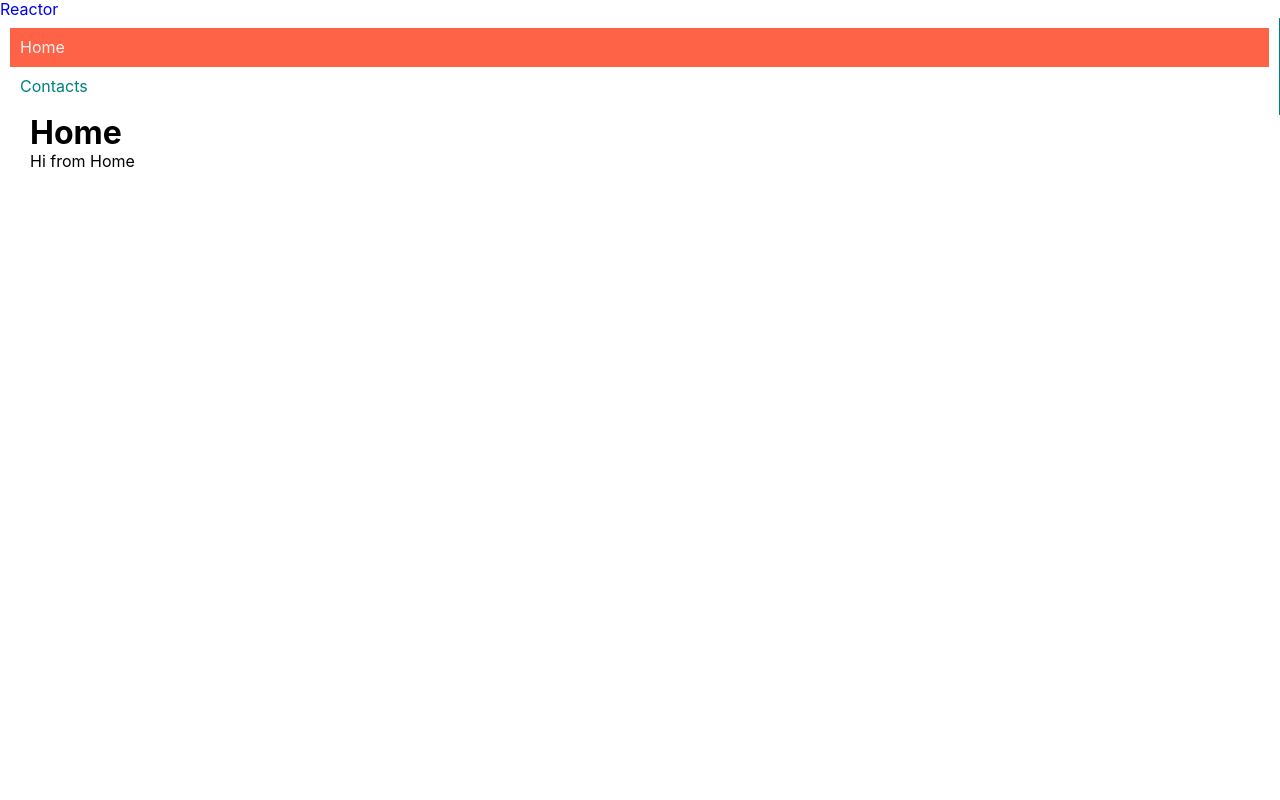
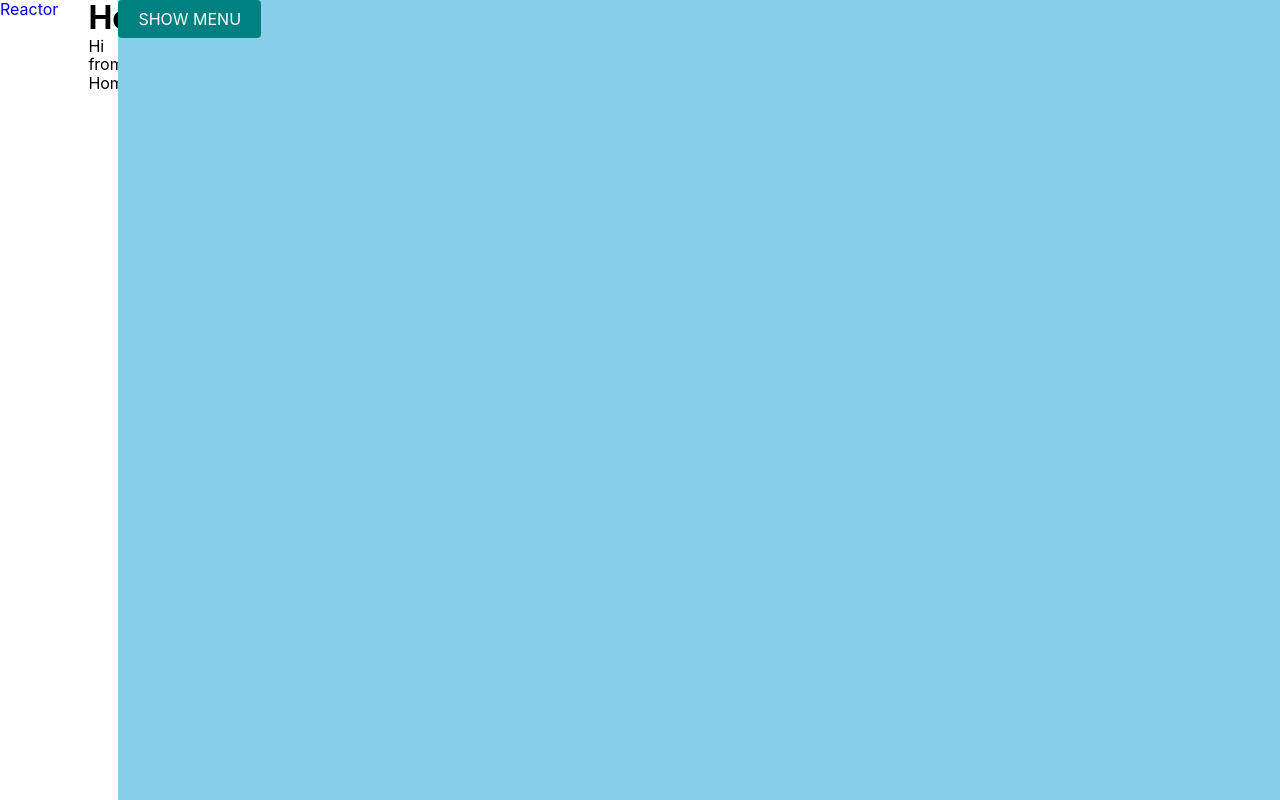
Before and after one commit to itstoreall/reactor, a React (Create React App) app: page / in a window 1280 px wide. Built offline with nearby package versions, Linux system fonts and the light colour scheme.

Commit message:
adds a NavMenu

```diff
--- a/package.json
+++ b/package.json
@@ -14,8 +14,10 @@
     "react": "^17.0.2",
     "react-dom": "^17.0.2",
     "react-jss": "^10.6.0",
+    "react-redux": "^7.2.3",
     "react-router-dom": "^5.2.0",
     "react-scripts": "4.0.3",
+    "redux": "^4.0.5",
     "web-vitals": "^1.1.1"
   },
   "scripts": {
--- a/src/App.js
+++ b/src/App.js
@@ -1,16 +1,16 @@
 import Header from './components/Header';
-import Navigation from './components/Navigation';
+import Dropdown from './components/NavMenu';
 import Content from './components/Content';
-// import HomeView from './views/HomeView';
+import useStyles from './AppStyles';
 
 export default function App() {
+  const s = useStyles();
+
   return (
-    <>
+    <div className={s.App}>
       <Header />
-      <Navigation />
-      <main>
-        <Content />
-      </main>
-    </>
+      <Content />
+      <Dropdown />
+    </div>
   );
 }
--- a/src/AppStyles.js
+++ b/src/AppStyles.js
@@ -1,10 +1,22 @@
 import { createUseStyles } from 'react-jss';
+
+const modile = 375;
+const tablet = 768;
+const desktop = 900;
 
 export default createUseStyles({
   App: {
-    display: 'flex',
+    // display: 'flex',
     height: '100vh',
     maxWidth: 1280,
     margin: '0 auto',
+
+    [`@media (min-width: ${modile}px)`]: {},
+
+    [`@media (min-width: ${tablet}px)`]: {},
+
+    [`@media (min-width: ${desktop}px)`]: {
+      display: 'flex',
+    },
   },
 });
--- /dev/null
+++ b/src/components/NavMenu/NavMenu.jsx
@@ -0,0 +1,19 @@
+import { useState } from 'react';
+import Navigation from './Navigation';
+import useStyles from './NavStyles';
+
+export default function NavMenu() {
+  const [visible, setVisible] = useState(false);
+  const s = useStyles();
+
+  const toggleVisible = () => setVisible(prevVisible => !prevVisible);
+
+  return (
+    <div className={s.NavMenu}>
+      <button className={s.navMenuButton} type="button" onClick={toggleVisible}>
+        {visible ? 'Hide menu' : 'Show menu'}
+      </button>
+      {visible && <Navigation />}
+    </div>
+  );
+}
--- a/src/components/Navigation/NavStyles.js
+++ b/src/components/NavMenu/NavStyles.js
@@ -1,6 +1,37 @@
 import { createUseStyles } from 'react-jss';
 
 export default createUseStyles({
+  // NavMenu
+  NavMenu: {
+    // maxWidth: 400,
+    width: '100%',
+    height: '100%',
+    backgroundColor: 'skyblue',
+  },
+  navMenuButton: {
+    padding: {
+      top: 10,
+      left: 20,
+      right: 20,
+      bottom: 10,
+    },
+    // margin: 30,
+    // minWidth: 140,
+    // fontSize: 16,
+    textTransform: 'uppercase',
+    cursor: 'pointer',
+    color: 'white',
+    backgroundColor: 'teal',
+    border: 'none',
+    borderRadius: 4,
+    outline: 'none',
+
+    '&:hover': {
+      backgroundColor: 'tomato',
+    },
+  },
+
+  // Navigation
   Navigation: {
     display: 'flex',
     flexDirection: 'column',
--- /dev/null
+++ b/src/components/NavMenu/index.js
@@ -0,0 +1 @@
+export { default } from './NavMenu';
--- a/src/components/Navigation/index.js
+++ /dev/null
@@ -1 +0,0 @@
-export { default } from './Navigation';
--- a/src/components/routes.js
+++ b/src/components/routes.js
@@ -1,10 +1,10 @@
 import { lazy } from 'react';
 
 const HomeView = lazy(() =>
-  import('../views/HomeView' /*webpackChunckName: 'Home'*/),
+  import('../views/HomeView' /*webpackChunkName: 'Home'*/),
 );
 const ContactsView = lazy(() =>
-  import('../views/ContactsView' /*webpackChunckName: 'Contacts'*/),
+  import('../views/ContactsView' /*webpackChunkName: 'Contacts'*/),
 );
 
 export const routes = [
--- a/src/index.js
+++ b/src/index.js
@@ -2,6 +2,7 @@ import React from 'react';
 import ReactDOM from 'react-dom';
 import { HashRouter as Router } from 'react-router-dom';
 import App from './App';
+// import store from './redux/store';
 import 'modern-normalize/modern-normalize.css';
 import './styles/base.scss';
 
@@ -13,3 +14,8 @@ ReactDOM.render(
   </Router>,
   document.getElementById('root'),
 );
+
+/**
+ * - HashRouter as Router прокидывает в низ, в компоненты
+ * свойства history и location
+ */
--- /dev/null
+++ b/src/redux/store.js
@@ -0,0 +1,5 @@
+import { createStore } from 'redux';
+
+const reducer = (state = {}, action) => state;
+const store = createStore(reducer);
+export default store;
```
Also changed, not shown: src/components/NavMenu/NavLink.jsx (renamed from src/components/Navigation/NavLink.jsx), src/components/NavMenu/Navigation.jsx (renamed from src/components/Navigation/Navigation.jsx), 2 other files (tests, documents, lock files or other folders).
